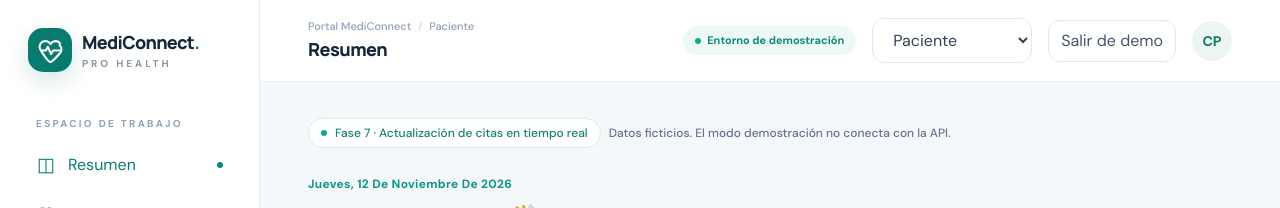
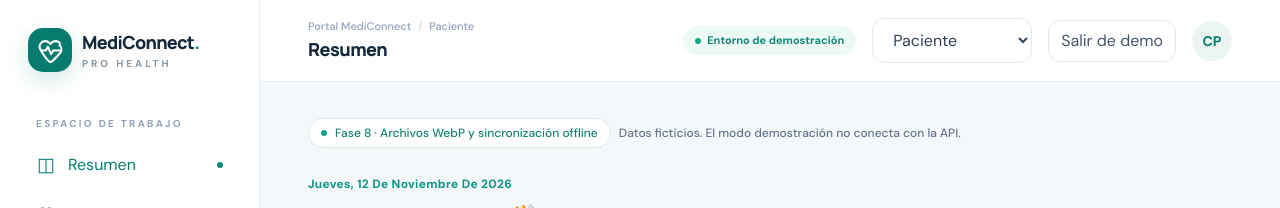
Before and after one commit to leopl72001/mediconnect-pro-frontend, an Angular app: page / in a window 1280 px wide. Both pictures are taken after a click on the button "Explorar interfaz con datos ficticios". Shown: the top 208 px of the page. Built offline with nearby package versions, Linux system fonts and the light colour scheme.

Commit message:
feat(media): habilitar módulo de archivos en sesión de paciente JWT

```diff
--- a/src/app/app.html
+++ b/src/app/app.html
@@ -114,7 +114,7 @@
         <div class="mb-7 flex flex-wrap items-center gap-2 text-xs font-medium text-slate-500">
           <span class="inline-flex items-center gap-2 rounded-full border border-[#dcece6] bg-white px-3 py-1.5 text-[#168373]">
             <span class="h-1.5 w-1.5 rounded-full bg-[#13a68c]"></span>
-            Fase 7 · Actualización de citas en tiempo real
+            Fase 8 · Archivos WebP y sincronización offline
           </span>
           <span>{{ demoMode() ? 'Datos ficticios. El modo demostración no conecta con la API.' : 'Sesión JWT real; médicos, consultorios, citas y registros clínicos usan Spring Boot. Las citas se sincronizan por SSE.' }}</span>
         </div>
@@ -128,6 +128,8 @@
 
         @if (!demoMode() && role() === 'admin') {
           <app-admin-page [view]="adminView()"></app-admin-page>
+        } @else if (!demoMode() && section() === 'archivos' && role() === 'paciente') {
+          <app-private-media></app-private-media>
         } @else if (!demoMode() && section() === 'perfil' && role() === 'paciente') {
           <app-patient-profile></app-patient-profile>
         } @else if (!demoMode() && (section() === 'historia' || section() === 'recetas') && (role() === 'paciente' || role() === 'medico')) {
```
